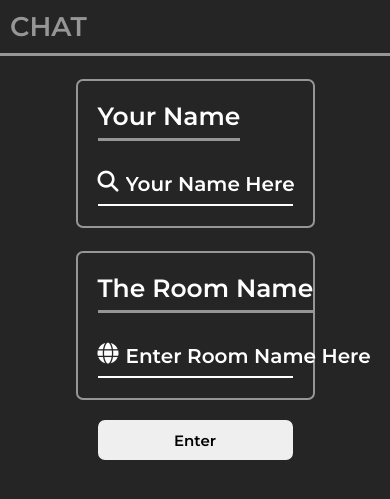
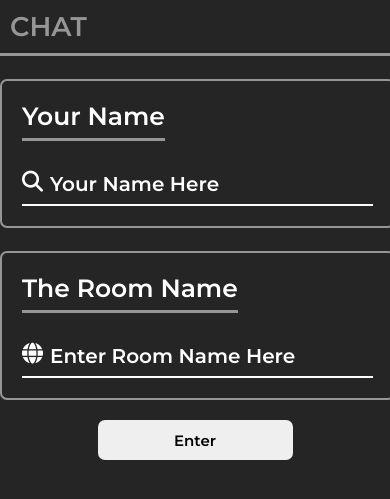
Before and after one commit to Hakccer/CHAT, a Django app: page / in a window 390 px wide. Shown: the top 499 px of the page. Run offline with Django 4.2, Linux system fonts and the light colour scheme; some libraries are stand-ins or nearby versions.

Commit message:
Update home.html

```diff
--- a/templates/home.html
+++ b/templates/home.html
@@ -21,6 +21,11 @@
                 <input type="text" placeholder="Enter Room Name Here" name="room_name">
             </div>
         </div>
+        {% if error %}
+        <div style="color:'white';">
+            {{error}}
+        </div>
+        {% endif %}
         <div id="enter">
             <button type="submit">
                 Enter
@@ -93,5 +98,11 @@
         font-size: 15px;
         border-radius: 7px;
     }
+
+    @media only screen and (max-width:683px) {
+        .box {
+            width: 90%;
+        }
+    }
 </style>
 {% endblock sty %}
```
